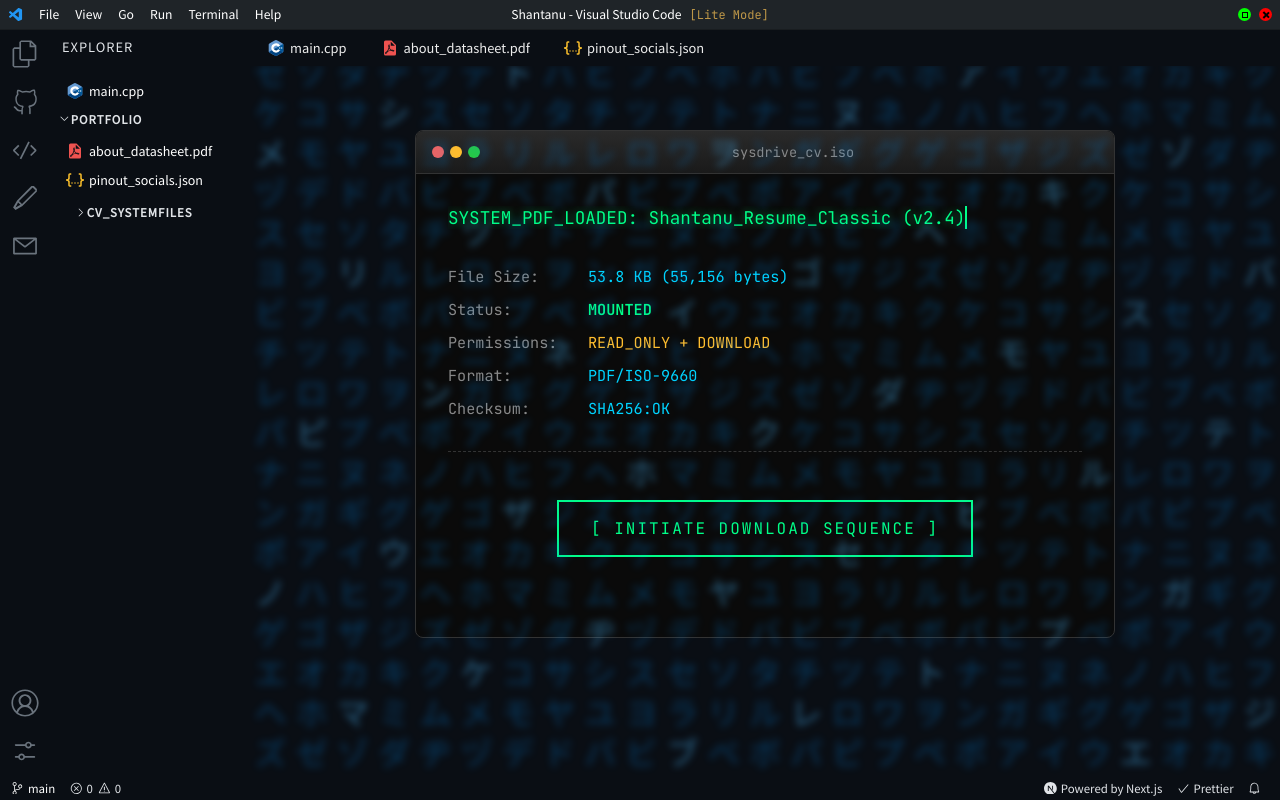
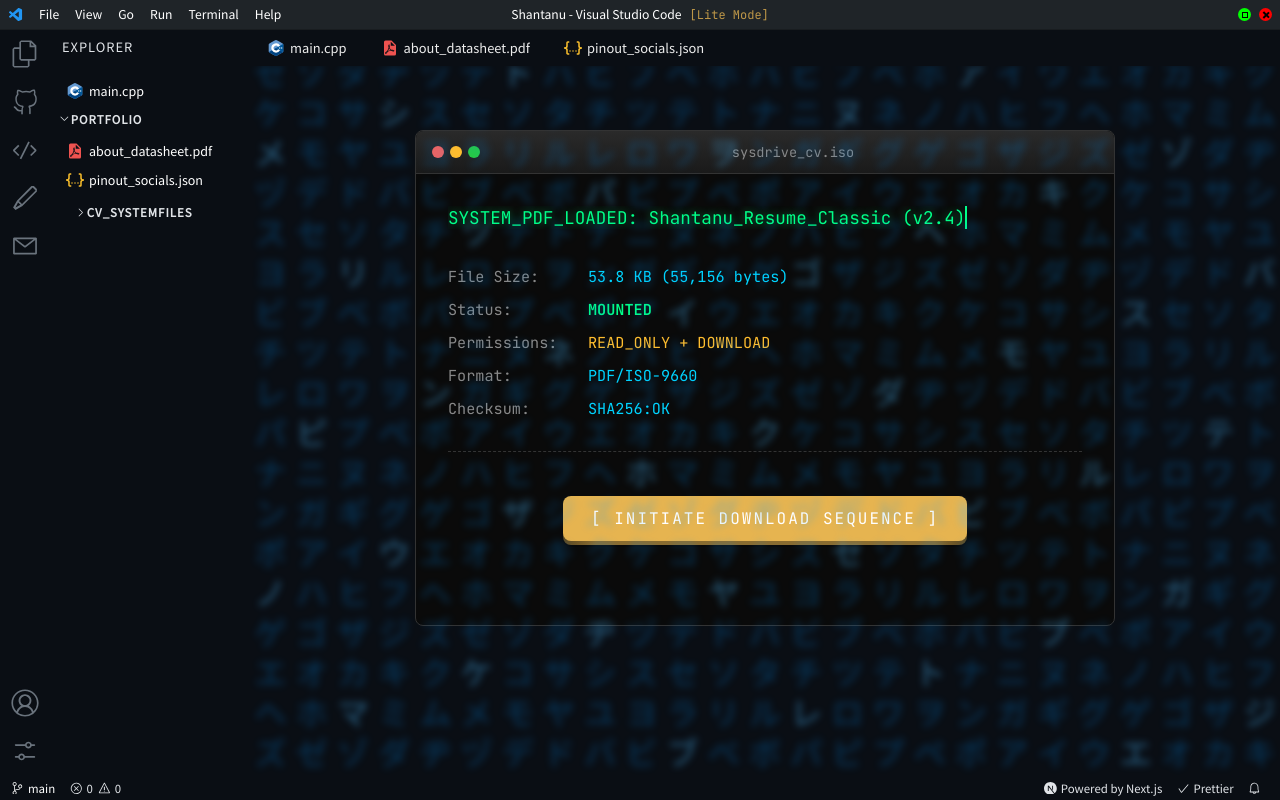
Before and after one commit to shaxntanu/VSCode-Portfolio, a Next.js app: page /resume in a window 1280 px wide. Built offline with nearby package versions, Linux system fonts and the light colour scheme.

Commit message:
Update resume download button to use 3D button style from home page

```diff
--- a/pages/resume.tsx
+++ b/pages/resume.tsx
@@ -51,8 +51,12 @@ const ResumePage = () => {
           <hr className={styles.divider} />
 
           <div className={styles.actionSection}>
-            <button className={styles.downloadBtn} onClick={handleDownload}>
-              [ INITIATE DOWNLOAD SEQUENCE ]
+            <button className={styles.button} onClick={handleDownload}>
+              <span className={styles.shadow}></span>
+              <span className={styles.edge}></span>
+              <div className={styles.front}>
+                <span>[ INITIATE DOWNLOAD SEQUENCE ]</span>
+              </div>
             </button>
           </div>
 
--- a/styles/ResumePage.module.css
+++ b/styles/ResumePage.module.css
@@ -136,27 +136,86 @@
     padding: 1rem 0;
 }
 
-.downloadBtn {
+/* 3D Button Styles */
+.button {
+    position: relative;
+    border: none;
     background: transparent;
-    border: 2px solid #00ff88;
-    color: #00ff88;
-    padding: 1rem 2rem;
+    padding: 0;
+    outline: none;
+    cursor: pointer;
     font-family: 'JetBrains Mono', 'Courier New', monospace;
+}
+
+/* Shadow layer */
+.button .shadow {
+    position: absolute;
+    top: 0;
+    left: 0;
+    width: 100%;
+    height: 100%;
+    background: rgba(0, 0, 0, 0.25);
+    border-radius: 8px;
+    transform: translateY(2px);
+    transition: transform 150ms cubic-bezier(0.3, 0.7, 0.4, 1);
+}
+
+/* Edge layer */
+.button .edge {
+    position: absolute;
+    top: 0;
+    left: 0;
+    width: 100%;
+    height: 100%;
+    border-radius: 8px;
+    background: linear-gradient(to left,
+            color-mix(in srgb, var(--accent-color) 40%, #000) 0%,
+            color-mix(in srgb, var(--accent-color) 60%, #000) 8%,
+            color-mix(in srgb, var(--accent-color) 60%, #000) 92%,
+            color-mix(in srgb, var(--accent-color) 40%, #000) 100%);
+}
+
+/* Front layer */
+.button .front {
+    position: relative;
+    display: flex;
+    align-items: center;
+    justify-content: center;
+    padding: 12px 28px;
     font-size: 1rem;
-    cursor: pointer;
-    transition: all 0.3s ease;
+    color: white;
+    background: var(--accent-color);
+    border-radius: 8px;
+    transform: translateY(-4px);
+    transition: transform 150ms cubic-bezier(0.3, 0.7, 0.4, 1);
     text-transform: uppercase;
     letter-spacing: 2px;
 }
 
-.downloadBtn:hover {
-    background: #00ff88;
-    color: #0a0a0a;
-    box-shadow: 0 0 30px rgba(0, 255, 136, 0.5);
+/* Hover and active states */
+.button:hover .shadow {
+    transform: translateY(4px);
+    transition: transform 150ms cubic-bezier(0.3, 0.7, 0.4, 1);
 }
 
-.downloadBtn:active {
-    transform: scale(0.98);
+.button:hover .front {
+    transform: translateY(-6px);
+    transition: transform 150ms cubic-bezier(0.3, 0.7, 0.4, 1);
+}
+
+.button:active .shadow {
+    transform: translateY(1px);
+    transition: transform 50ms;
+}
+
+.button:active .front {
+    transform: translateY(-2px);
+    transition: transform 50ms;
+}
+
+/* Disable text selection */
+.button .front span {
+    user-select: none;
 }
 
 .footer {
@@ -188,8 +247,8 @@
         min-width: auto;
     }
 
-    .downloadBtn {
-        padding: 0.75rem 1.5rem;
+    .button .front {
+        padding: 10px 20px;
         font-size: 0.85rem;
     }
 }
```
